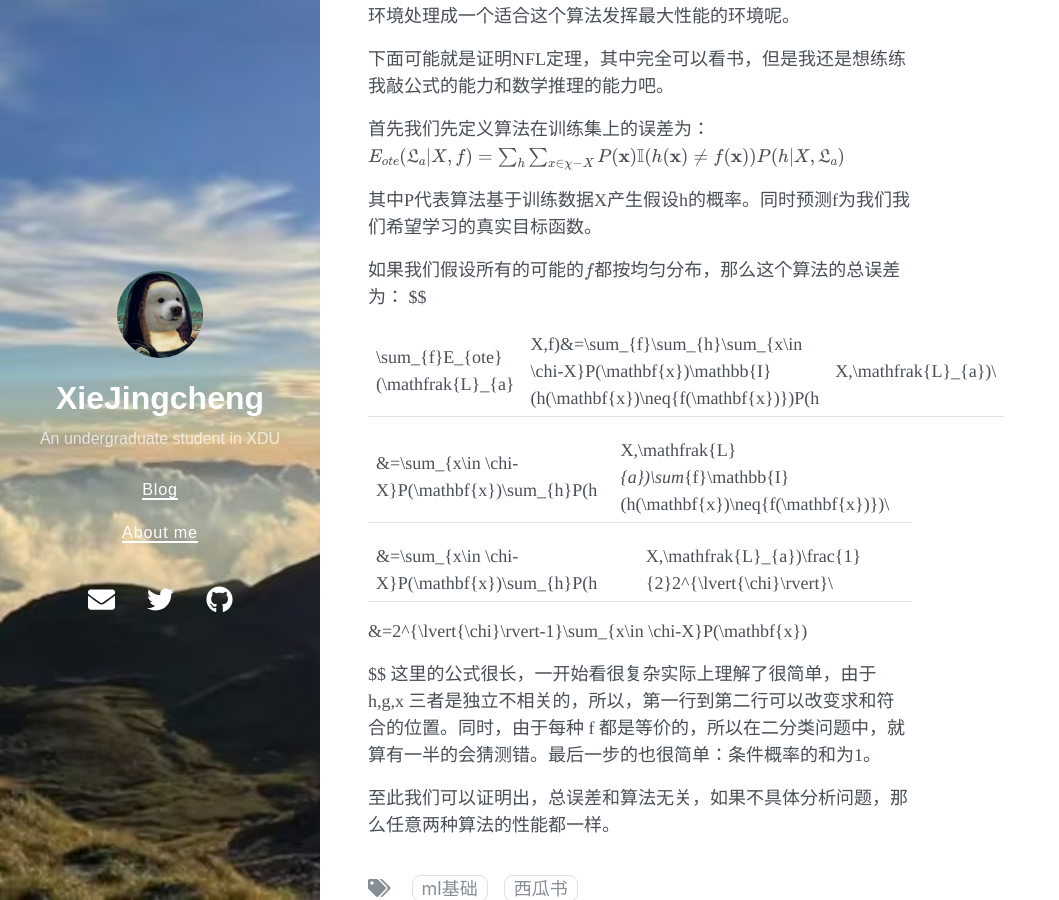
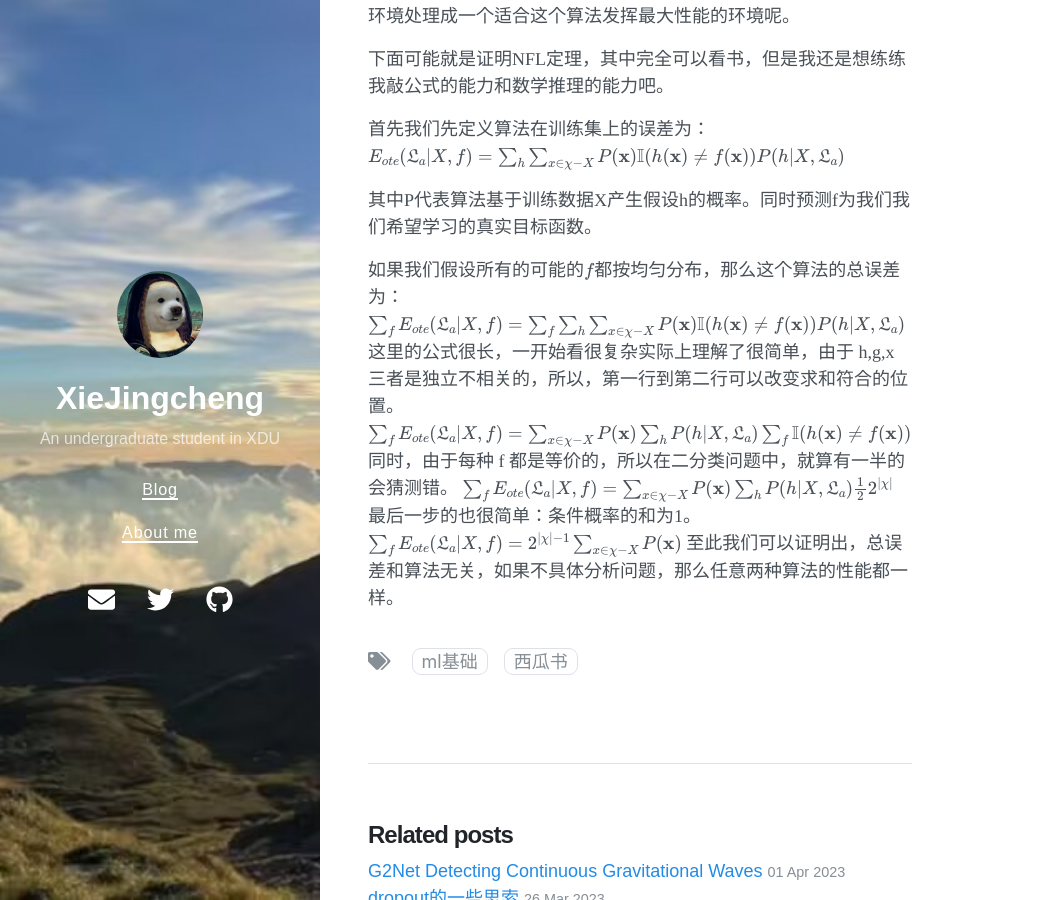
Before and after one commit to xiejingcheng/xiejingcheng.github.io, a Jekyll site: the page built from _posts/2023-4-14-西瓜书第一章.md, in a window 1280 px wide and 900 px high, scrolled down 1750 px. Shown: the whole window, without its empty margins (0-1059 px from the left). Built offline with Jekyll 4.4.1, drawn with Linux system fonts in a browser that asks for light colours; nearby versions of some CDN libraries.

Commit message:
Update 2023-4-14-西瓜书第一章.md

```diff
--- a/_posts/2023-4-14-西瓜书第一章.md
+++ b/_posts/2023-4-14-西瓜书第一章.md
@@ -50,16 +50,18 @@ $$
 
 如果我们假设所有的可能的$$f$$都按均匀分布，那么这个算法的总误差为：
 $$
-
-\sum_{f}E_{ote}(\mathfrak{L}_{a}|X,f)&=\sum_{f}\sum_{h}\sum_{x\in \chi-X}P(\mathbf{x})\mathbb{I}(h(\mathbf{x})\neq{f(\mathbf{x})})P(h|X,\mathfrak{L}_{a})\\
-
-&=\sum_{x\in \chi-X}P(\mathbf{x})\sum_{h}P(h|X,\mathfrak{L}_{a})\sum_{f}\mathbb{I}(h(\mathbf{x})\neq{f(\mathbf{x})})\\
-
-&=\sum_{x\in \chi-X}P(\mathbf{x})\sum_{h}P(h|X,\mathfrak{L}_{a})\frac{1}{2}2^{\lvert{\chi}\rvert}\\
-
-&=2^{\lvert{\chi}\rvert-1}\sum_{x\in \chi-X}P(\mathbf{x})
-
+\sum_{f}E_{ote}(\mathfrak{L}_{a}|X,f)=\sum_{f}\sum_{h}\sum_{x\in \chi-X}P(\mathbf{x})\mathbb{I}(h(\mathbf{x})\neq{f(\mathbf{x})})P(h|X,\mathfrak{L}_{a})
 $$
-这里的公式很长，一开始看很复杂实际上理解了很简单，由于 h,g,x 三者是独立不相关的，所以，第一行到第二行可以改变求和符合的位置。同时，由于每种 f 都是等价的，所以在二分类问题中，就算有一半的会猜测错。最后一步的也很简单：条件概率的和为1。
-
+这里的公式很长，一开始看很复杂实际上理解了很简单，由于 h,g,x 三者是独立不相关的，所以，第一行到第二行可以改变求和符合的位置。
+$$
+\sum_{f}E_{ote}(\mathfrak{L}_{a}|X,f)=\sum_{x\in \chi-X}P(\mathbf{x})\sum_{h}P(h|X,\mathfrak{L}_{a})\sum_{f}\mathbb{I}(h(\mathbf{x})\neq{f(\mathbf{x})})
+$$
+同时，由于每种 f 都是等价的，所以在二分类问题中，就算有一半的会猜测错。
+$$
+\sum_{f}E_{ote}(\mathfrak{L}_{a}|X,f)=\sum_{x\in \chi-X}P(\mathbf{x})\sum_{h}P(h|X,\mathfrak{L}_{a})\frac{1}{2}2^{\lvert{\chi}\rvert}
+$$
+最后一步的也很简单：条件概率的和为1。
+$$
+\sum_{f}E_{ote}(\mathfrak{L}_{a}|X,f)=2^{\lvert{\chi}\rvert-1}\sum_{x\in \chi-X}P(\mathbf{x})
+$$
 至此我们可以证明出，总误差和算法无关，如果不具体分析问题，那么任意两种算法的性能都一样。
```
